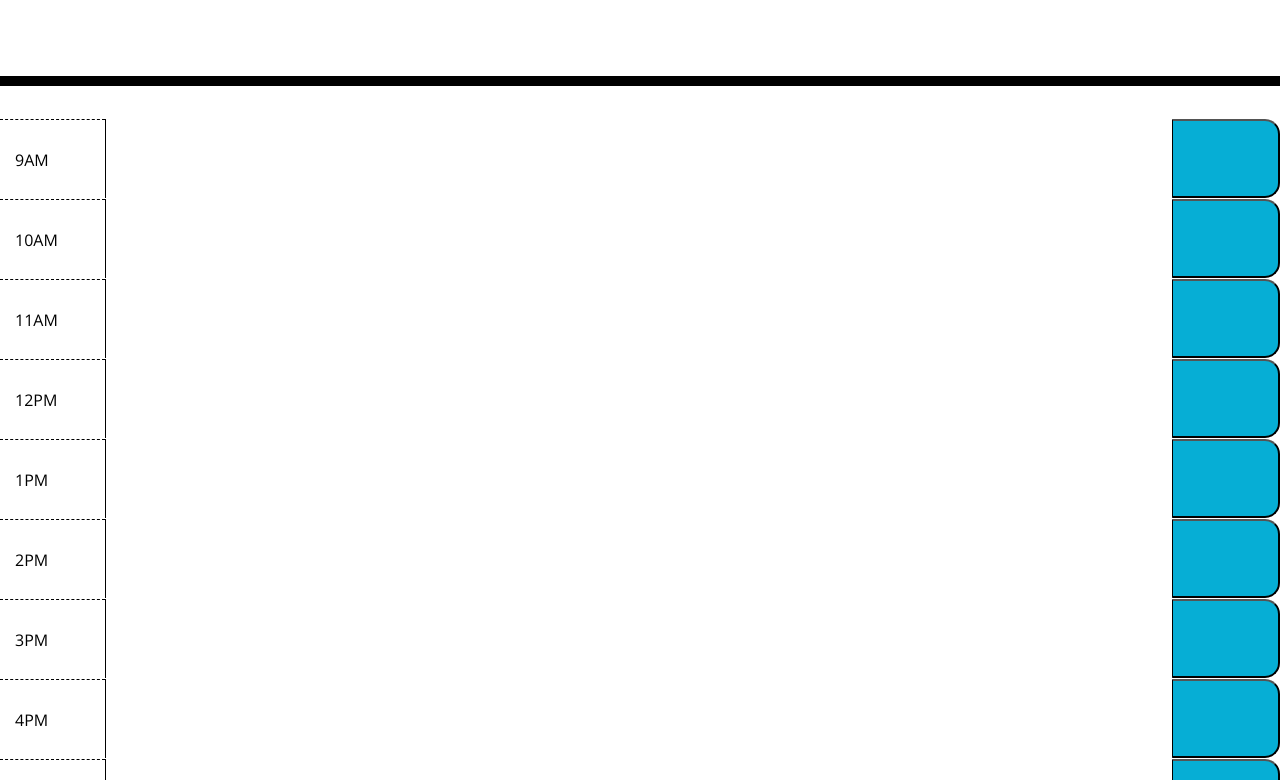
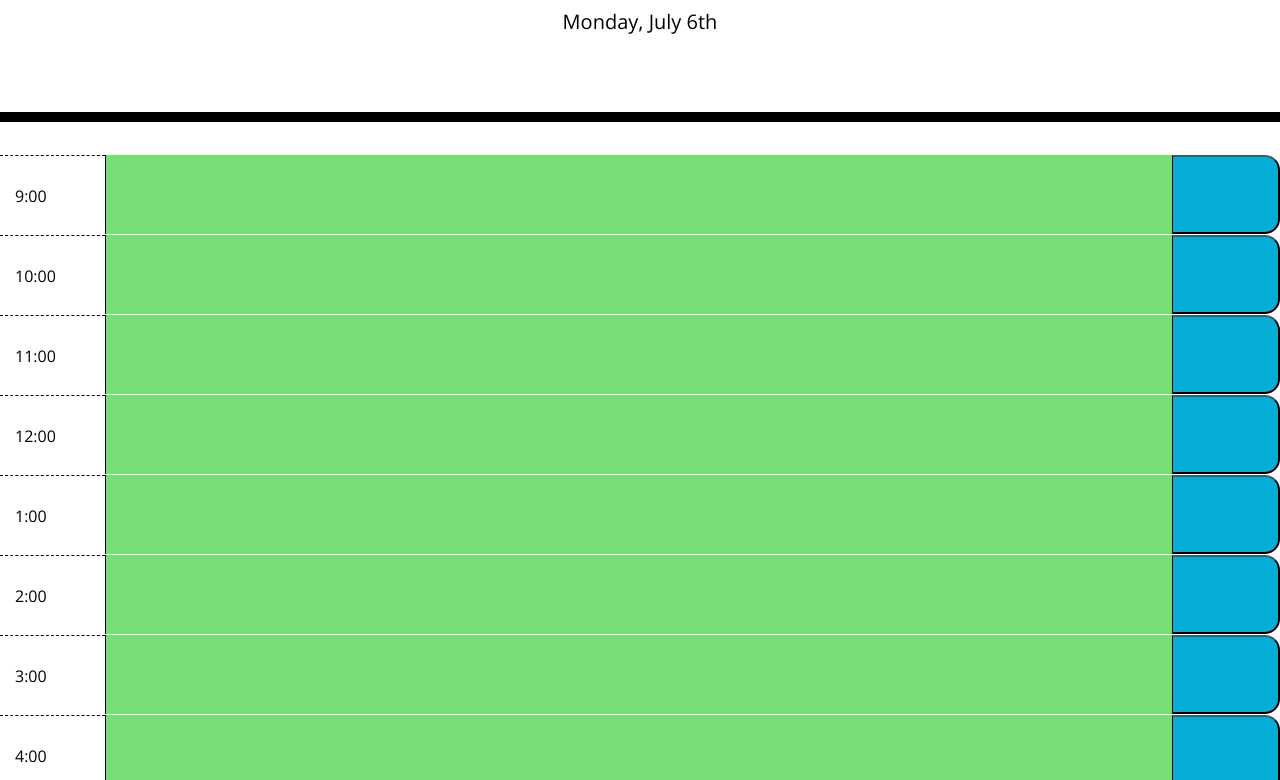
Before and after one commit to BG00924/Daily-Calendar, a plain HTML site: page index.html in a window 1280 px wide. Shown: the part 182-962 px from the top of the page. Drawn offline with nearby package versions, Linux system fonts and the light colour scheme; a web font is replaced by a local one.

Commit message:
added the current date and styling for tasks based on current time of day

```diff
--- a/assets/css/style.css
+++ b/assets/css/style.css
@@ -66,7 +66,7 @@ textarea{
 
 }
 
-.saveBtn i:hover {
+.saveBtn:hover {
   font-size: 20px;
   transition: all .3s ease-in-out;
 }
--- a/assets/js/script.js
+++ b/assets/js/script.js
@@ -1,7 +1,16 @@
 $(document).ready(function() {
-
-
-    //local storage variable
+    //initial variables begin; used to select the appropriate textarea and pull its value
+    var nineAmText = $('#text-9');
+    var tenAmText = $('#text-10');
+    var elevenAmText = $('#text-11');
+    var twelvePmText = $('#text-12');
+    var onePmText = $('#text-1');
+    var twoPmText = $('#text-2');
+    var threePmText = $('#text-3');
+    var fourPmText = $('#text-4');
+    var fivePmText = $('#text-5');
+    //initial variables end
+    //local storage variables begin; used to pull values from local storage by their keys
     var savedNineAmEvent = localStorage.getItem('nine-am-event') || '';
     var savedTenAmEvent = localStorage.getItem('ten-am-event') || '';
     var savedElevenAmEvent = localStorage.getItem('eleven-am-event') || '';
@@ -11,19 +20,8 @@ $(document).ready(function() {
     var savedThreePmEvent = localStorage.getItem('three-pm-event') || '';
     var savedFourPmEvent = localStorage.getItem('four-pm-event') || '';
     var savedFivePmEvent = localStorage.getItem('five-pm-event') || '';
-
-
-    //initial variables
-    var nineAmText = $('#text-nine');
-    var tenAmText = $('#text-ten');
-    var elevenAmText = $('#text-eleven');
-    var twelvePmText = $('#text-twelve');
-    var onePmText = $('#text-one');
-    var twoPmText = $('#text-two');
-    var threePmText = $('#text-three');
-    var fourPmText = $('#text-four');
-    var fivePmText = $('#text-five');
-
+    //localstorage variables end
+    // button variables begin; used to select the appropriate button to save each  time block
     var nineAmButton = $('#nine-am');
     var tenAmButton = $('#ten-am');
     var elevenAmButton = $('#eleven-am');
@@ -33,7 +31,8 @@ $(document).ready(function() {
     var threePmButton = $('#three-pm');
     var fourPmButton = $('#four-pm');
     var fivePmButton = $('#five-pm');
-
+    //button variables end
+    //this sets the value of each textarea to what was saved in localstorage giving persistance to the data
     nineAmText.val(savedNineAmEvent);
     tenAmText.val(savedTenAmEvent);
     elevenAmText.val(savedElevenAmEvent);
@@ -44,79 +43,109 @@ $(document).ready(function() {
     fourPmText.val(savedFourPmEvent);
     fivePmText.val(savedFivePmEvent);
 
-
+    //Begin save functions
+    //Saves 9AM block
     function saveTextNine() {
         var nineInput = nineAmText.val().trim();
         //console.log(nineInput)
         localStorage.setItem('nine-am-event', nineInput);
     };
-
+    nineAmButton.click(saveTextNine);
+    //Saves 10AM block
     function saveTextTen(){
         var tenInput = tenAmText.val().trim();
         localStorage.setItem('ten-am-event', tenInput);
     };
-
+    tenAmButton.click(saveTextTen);
+    //Saves 11AM block
     function saveTextEleven(){
         var elevenInput = elevenAmText.val().trim();
         localStorage.setItem('eleven-am-event', elevenInput);
     };
-
+    elevenAmButton.click(saveTextEleven);
+    //Saves 12PM block
     function saveTextTwelve(){
         var twelveInput = twelvePmText.val().trim();
         localStorage.setItem('twelve-pm-event', twelveInput);
     };
-
+    twelvePmButton.click(saveTextTwelve);
+    //Saves 1PM block
     function saveTextOne(){
         var oneInput = onePmText.val().trim();
         localStorage.setItem('one-pm-event', oneInput);
     };
-
+    onePmButton.click(saveTextOne);
+    //Saves 2PM block
     function saveTextTwo(){
         var twoInput = twoPmText.val().trim();
         localStorage.setItem('two-pm-event', twoInput);
     };
-
+    twoPmButton.click(saveTextTwo);
+    //Saves 3PM block
     function saveTextThree(){
         var threeInput = threePmText.val().trim();
         localStorage.setItem('three-pm-event', threeInput);
     };
-
+    threePmButton.click(saveTextThree);
+    //Saves 4PM block
     function saveTextFour(){
         var fourInput = fourPmText.val().trim();
         localStorage.setItem('four-pm-event', fourInput);
     };
-
+    fourPmButton.click(saveTextFour);
+    //Saves 5PM block
     function saveTextFive(){
         var fiveInput = fivePmText.val().trim();
         localStorage.setItem('five-pm-event', fiveInput);
     };
-
-
-var auditTask = function() {
-    var currentDate = moment();
-    var display = $('#currentDay');
-    display.innerHTML = currentDate;
-
-    //$(currentDay).innerHTML(date)
-    //console.log(currentDate);
-}
-
-auditTask();
-
-    nineAmButton.click(saveTextNine);
-    tenAmButton.click(saveTextTen);
-    elevenAmButton.click(saveTextEleven);
-    twelvePmButton.click(saveTextTwelve);
-    onePmButton.click(saveTextOne);
-    twoPmButton.click(saveTextTwo);
-    threePmButton.click(saveTextThree);
-    fourPmButton.click(saveTextFour);
     fivePmButton.click(saveTextFive);
+    //End save functions
 })
 
+    //Sets and adds date in the header
+    var currentDate = moment();
+    var display = document.getElementById('currentDay');
+    display.innerHTML = currentDate.format('dddd, MMMM Do');
 
+    //
+    var currentTime = moment().format("dddd MMMM Do YYYY, h:mm a");
+    //Converts the date/time moment output to hours for the loop conditionals
+    var currentTimeInt = moment().hour();
 
+    // Sets a specific hour to each text area to allow for a loop to apply styles based on hour
+    $(".row1").attr("data-time", moment("9:00am", "h:mm a").format("HH"));
+    $(".row2").attr("data-time", moment("10:00am", "h:mm a").format("HH"));
+    $(".row3").attr("data-time", moment("11:00am", "h:mm a").format("HH"));
+    $(".row4").attr("data-time", moment("12:00pm", "h:mm a").format("HH"));
+    $(".row5").attr("data-time", moment("1:00pm", "h:mm a").format("HH"));
+    $(".row6").attr("data-time", moment("2:00pm", "h:mm a").format("HH"));
+    $(".row7").attr("data-time", moment("3:00pm", "h:mm a").format("HH"));
+    $(".row8").attr("data-time", moment("4:00pm", "h:mm a").format("HH"));
+    $(".row9").attr("data-time", moment("5:00pm", "h:mm a").format("HH"));
 
+    // Loop that cycles through and applies styles to each row based on current hour of the day
+    for (var i = 1; i <= 12; i++) {
+        var inputTime = $("." + "row" + i).attr("data-time");
+        var inputTimeInt = parseInt(inputTime);
+        //Applies present class if current time matchs the hour assigned to that textarea
+        if (currentTimeInt === inputTimeInt) {
+            $("." + "row" + i).removeClass("past");
+            $("." + "row" + i).addClass("present");
+            $("." + "row" + i).removeClass("future");
+        }
+        //Applies past class if current time matchs the hour assigned to that textarea
+        if (currentTimeInt > inputTimeInt) {
+            $("." + "row" + i).removeClass("present");
+            $("." + "row" + i).removeClass("future");
+            $("." + "row" + i).addClass("past");
+        }
+        //Applies future class if current time matchs the hour assigned to that textarea
+        if (currentTimeInt < inputTimeInt) {
+            $("." + "row" + i).removeClass("present");
+            $("." + "row" + i).addClass("future");
+            $("." + "row" + i).removeClass("past");
+        }
+    }
 
 
 
--- a/index.html
+++ b/index.html
@@ -26,71 +26,80 @@
   <body>
     <header class="jumbotron">
       <h1 class="display-3">Work Day Scheduler</h1>
-      <p class="lead">A simple calendar app for scheduling your work day</p>
+      <p class="lead">A great way to plan your day!</p>
       <p id="currentDay" class="lead"></p>
     </header>
       <div class="container-fluid">
+        <!--9AM-->
         <div class="row">
           <div class="col hour">
-            9AM
+            9:00
           </div>
-          <textarea id="text-nine" value="" class="col-10 description"></textarea>
+          <textarea id="text-9" value="" class="col-10 description row1"></textarea>
           <button type="button" id="nine-am" class="col saveBtn"><span class="oi oi-document"></span></button>
         </div>
+        <!--10AM-->
         <div class="row">
           <div class="col hour">
-            10AM
+            10:00
           </div>
-          <textarea id="text-ten" class="col-10 description"></textarea>
+          <textarea id="text-10" class="col-10 description row2"></textarea>
           <button type="button" id="ten-am" class="col saveBtn"><span class="oi oi-document"></span></button>
         </div>
+        <!--11AM-->
         <div class="row">
           <div class="col hour">
-            11AM
+            11:00
           </div>
-          <textarea id="text-eleven" value="" class="col-10 description"></textarea>
+          <textarea id="text-11" value="" class="col-10 description row3"></textarea>
           <button type="button" id="eleven-am" class="col saveBtn"><span class="oi oi-document"></span></button>
         </div>
+        <!--12PM-->
         <div class="row">
           <div class="col hour">
-            12PM
+            12:00
           </div>
-          <textarea id="text-twelve" value="" class="col-10 description"></textarea>
+          <textarea id="text-12" value="" class="col-10 description row4"></textarea>
           <button type="button" id="twelve-pm" class="col saveBtn"><span class="oi oi-document"></span></button>
         </div>
+        <!--1PM-->
         <div class="row">
           <div class="col hour">
-            1PM
+            1:00
           </div>
-          <textarea id="text-one" value="" class="col-10 description"></textarea>
+          <textarea id="text-1" value="" class="col-10 description row5"></textarea>
           <button type="button" id="one-pm" class="col saveBtn"><span class="oi oi-document"></span></button>
         </div>
+        <!--2PM-->
         <div class="row">
           <div class="col hour">
-            2PM
+            2:00
           </div>
-          <textarea id="text-two" value="" class="col-10 description"></textarea>
+          <textarea id="text-2" value="" class="col-10 description row6"></textarea>
           <button type="button" id="two-pm" class="col saveBtn"><span class="oi oi-document"></span></button>
         </div>
+        <!--3PM-->
         <div class="row">
           <div class="col hour">
-            3PM
+            3:00
           </div>
-          <textarea id="text-three" value="" class="col-10 description"></textarea>
+          <textarea id="text-3" value="" class="col-10 description row7"></textarea>
           <button type="button" id="three-pm" class="col saveBtn"><span class="oi oi-document"></span></button>
         </div>
+        <!--4PM-->
         <div class="row">
           <div class="col hour">
-            4PM
+            4:00
           </div>
-          <textarea id="text-four" value="" class="col-10 description"></textarea>
+          <textarea id="text-4" value="" class="col-10 description row8"></textarea>
           <button type="button" id="four-pm" class="col saveBtn"><span class="oi oi-document"></span></button>
         </div>
+        <!--5PM-->
         <div class="row">
           <div class="col hour">
-            5PM
+            5:00
           </div>
-          <textarea id="text-five" value="" class="col-10 description"></textarea>
+          <textarea id="text-5" value="" class="col-10 description row9"></textarea>
           <button type="button" id="five-pm" class="col saveBtn"><span class="oi oi-document"></span></button>
         </div>
       </div>
```
